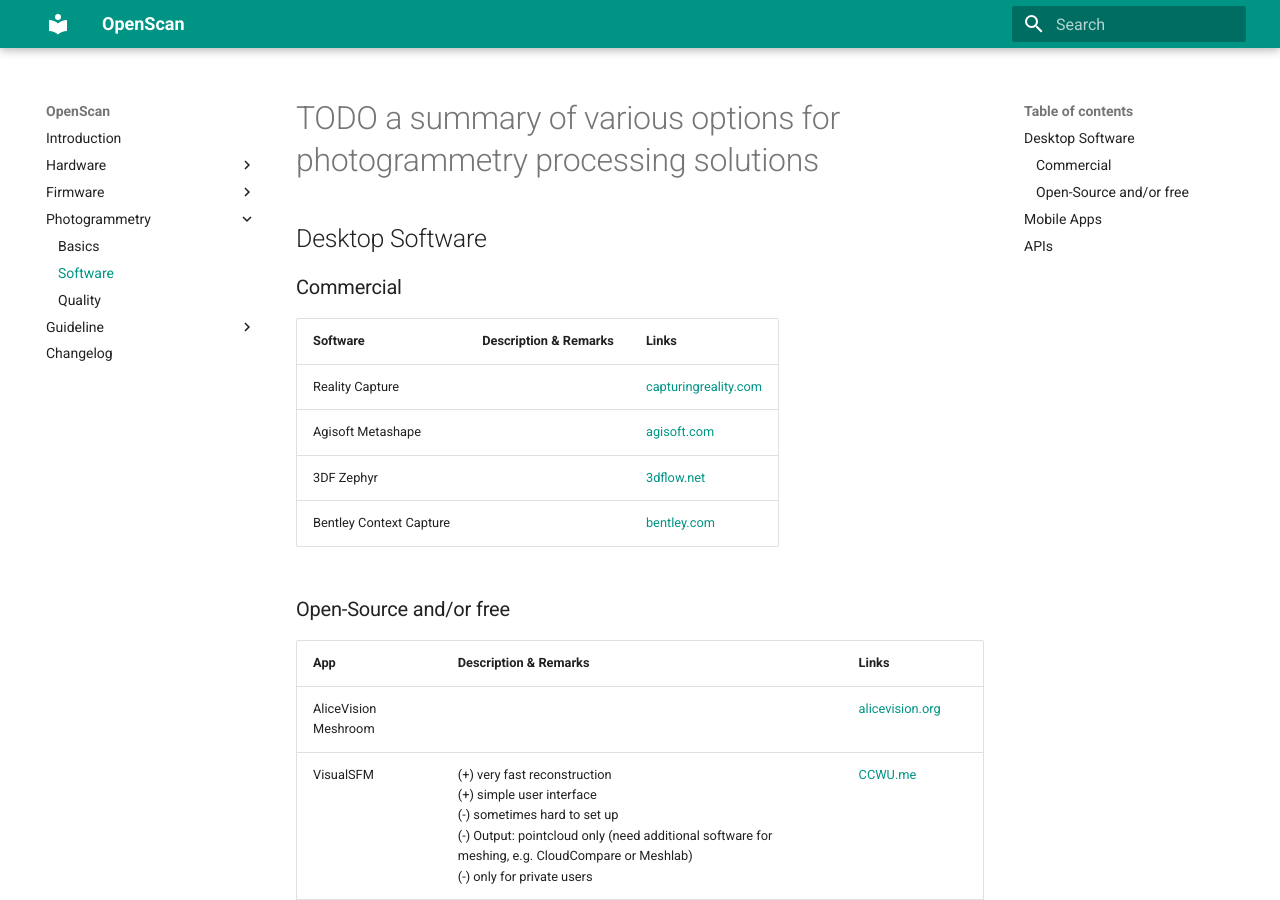
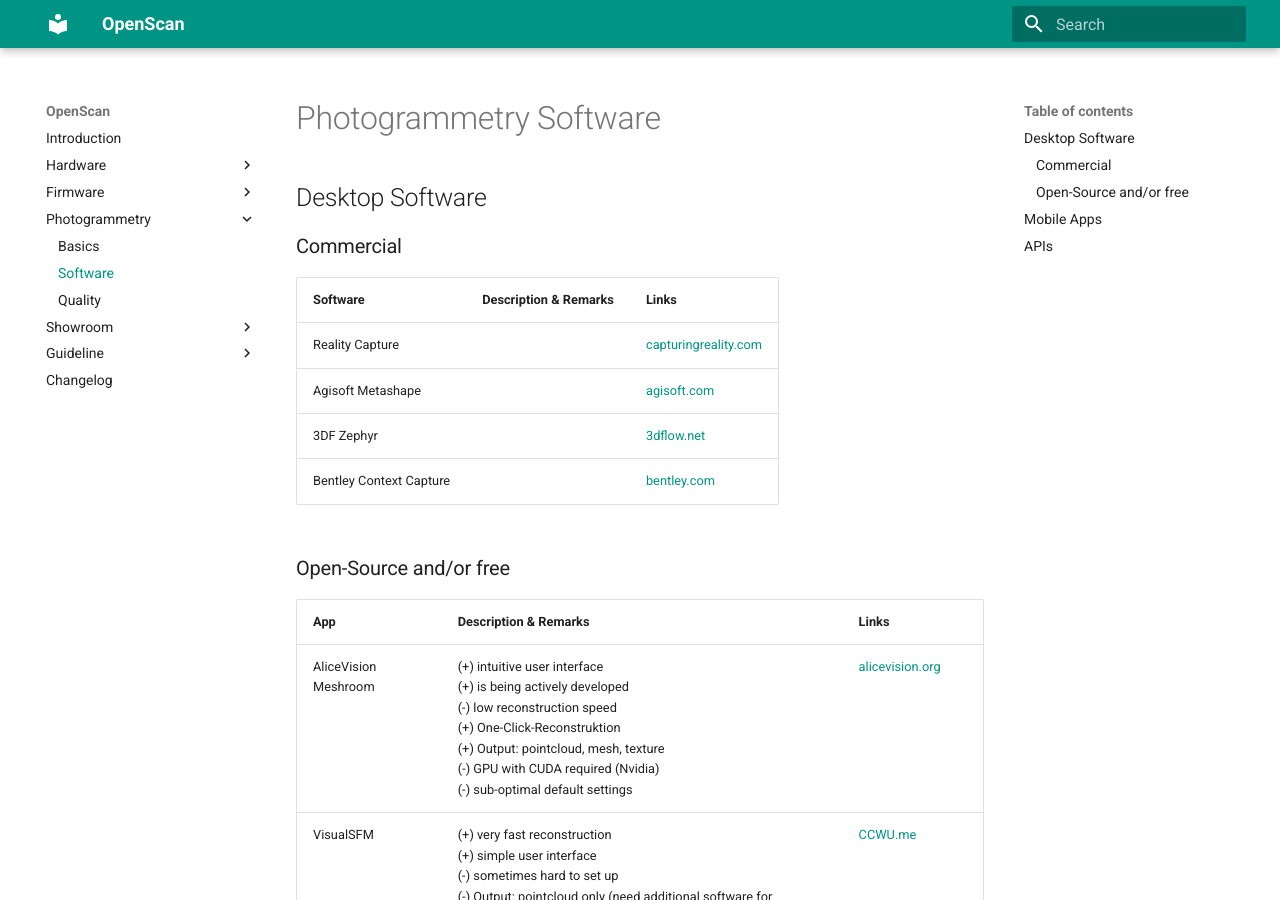
Before and after one commit to OpenScan-org/OpenScan-Doc, an MkDocs documentation site: the page built from docs/photogrammetry/software.md, in a window 1280 px wide and 900 px high. Built offline with MkDocs 1.6.1 and Material for MkDocs 9.7.7, drawn with Linux system fonts in a browser that asks for light colours.

Commit message:
added showroom

```diff
--- a/docs/photogrammetry/software.md
+++ b/docs/photogrammetry/software.md
@@ -1,4 +1,4 @@
-# TODO a summary of various options for photogrammetry processing solutions
+# Photogrammetry Software
 
 ## Desktop Software
 
@@ -16,7 +16,7 @@
 
 | App | Description & Remarks | Links |
 | - | - |- |
-|AliceVision Meshroom||[alicevision.org](https://alicevision.org/#meshroom)|
+|AliceVision Meshroom|(+) intuitive user interface<br>(+) is being actively developed<br>(-) low reconstruction speed<br>(+) One-Click-Reconstruktion<br>(+) Output: pointcloud, mesh, texture<br>(-) GPU with CUDA required (Nvidia)<br>(-) sub-optimal default settings|[alicevision.org](https://alicevision.org/#meshroom)|
 |VisualSFM|(+) very fast reconstruction <br> (+) simple user interface<br> (-) sometimes hard to set up<br>(-) Output: pointcloud only (need additional software for meshing, e.g. CloudCompare or Meshlab)<br> (-) only for private users|[CCWU.me](http://ccwu.me/vsfm/)|
 |OpenDroneMap||[opendronemap.org](https://www.opendronemap.org/)|
 |OpenMVG||[openMVG@github](https://github.com/openMVG/openMVG)|
--- a/mkdocs.yml
+++ b/mkdocs.yml
@@ -51,6 +51,9 @@
     - Basics: "photogrammetry/basics.md"
     - Software: "photogrammetry/software.md"
     - Quality: "photogrammetry/quality.md"
+  - Showroom:
+    - Scanner: "showroom/scanner.md"
+    - 3D Scans: "showroom/scan.md"
   - Guideline:
     - Bug&Feature: "guideline/report_bug.md"
   - Changelog: "changelog.md"
```
Also changed, not shown: docs/showroom/scan.md (added, +15 -0 lines), docs/showroom/scanner.md (added, +17 -0 lines).
